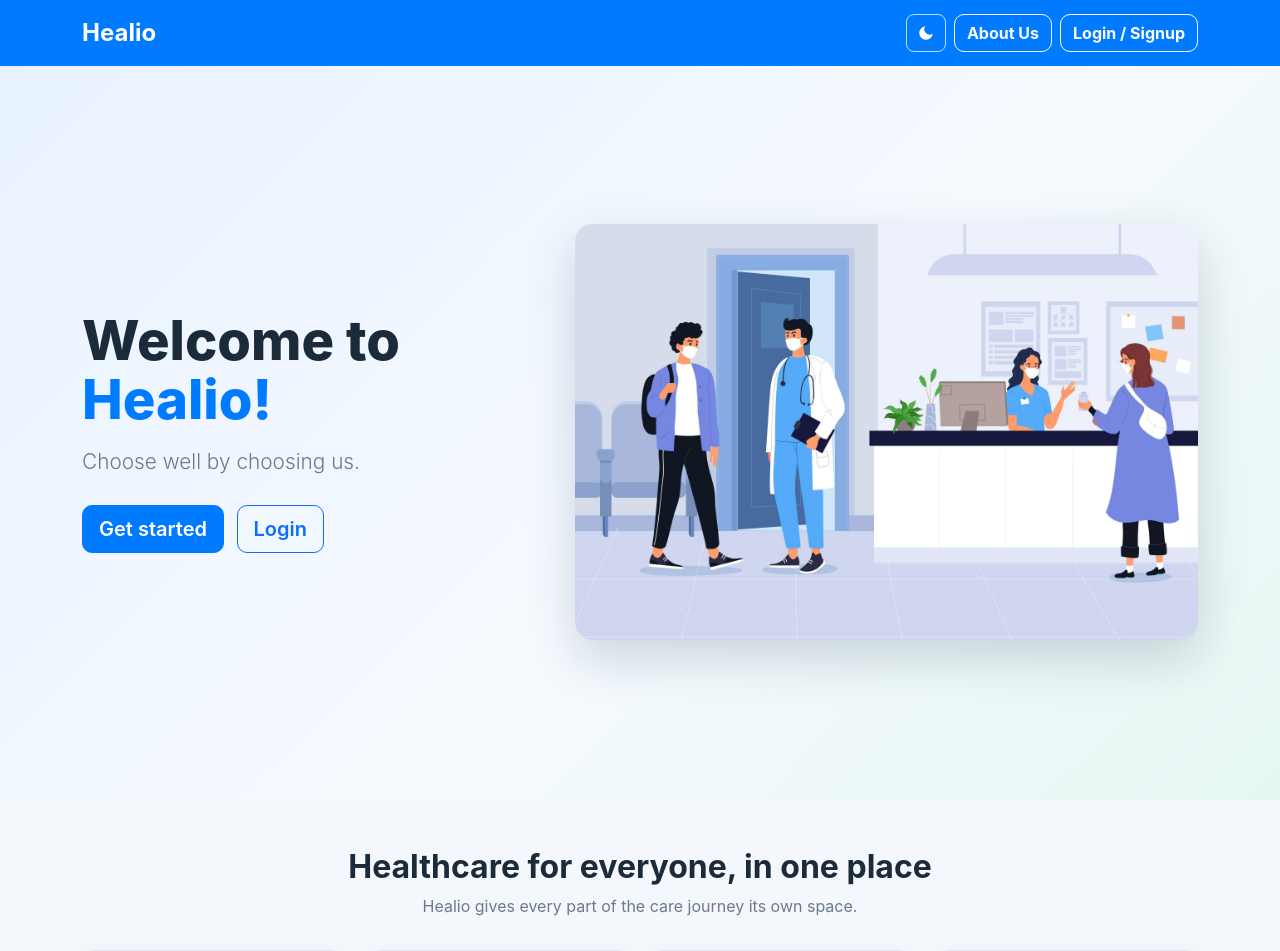
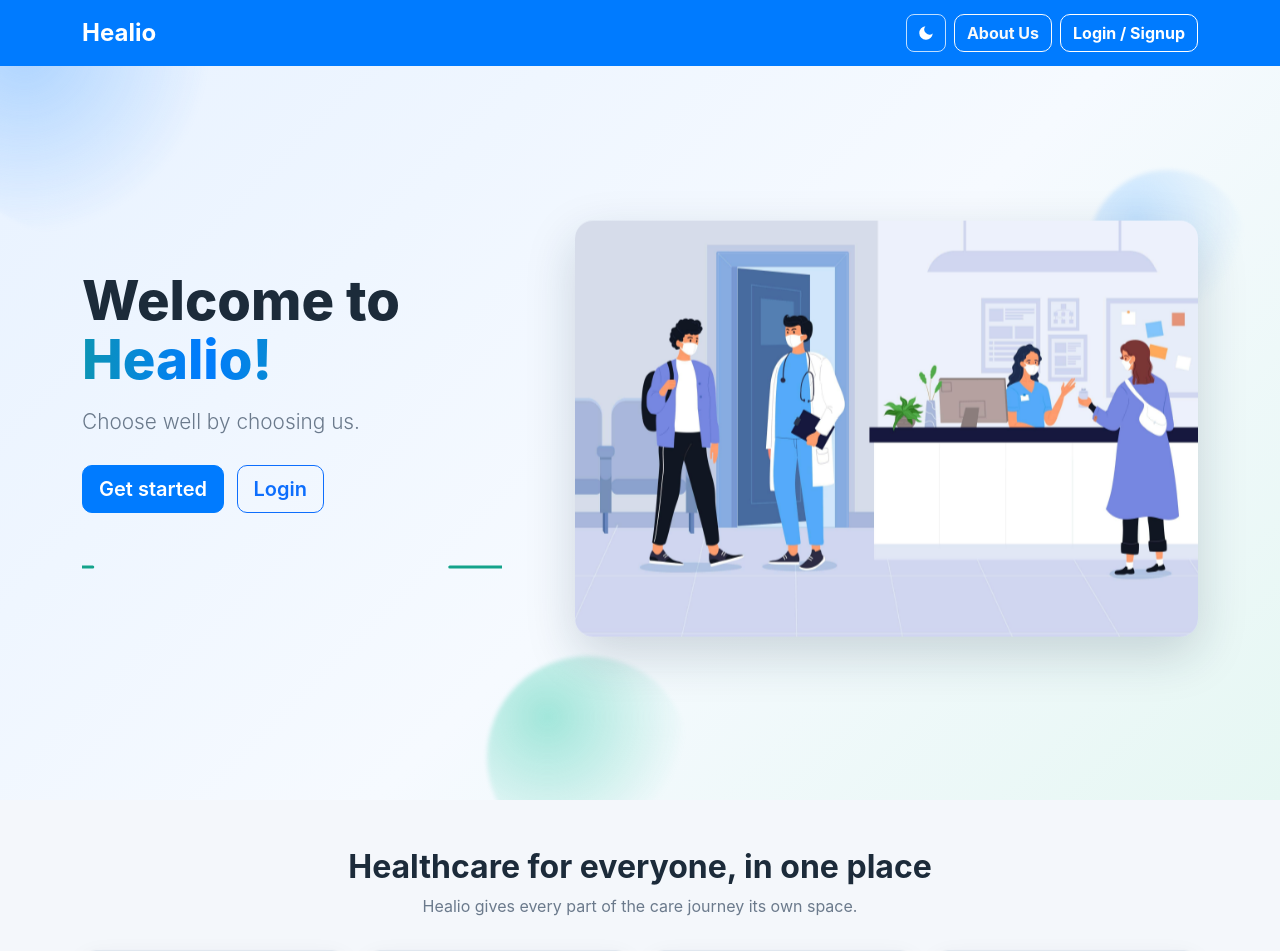
Before and after one commit to sundasfatimanaqvi/CMIS, a Django app: page / in a window 1280 px wide. Shown: the top 951 px of the page. Run offline with Django 3.2, Linux system fonts and the light colour scheme.

Commit message:
Add motion layer: floating hero orbs, heartbeat line, scroll reveals, count-up stats, animated banners and chart
Co-Authored-By: Claude Sonnet 5.5 <noreply@anthropic.com>

```diff
--- /dev/null
+++ b/static/css/motion.css
@@ -0,0 +1,97 @@
+/* Healio motion layer. Everything here is disabled for users who prefer reduced motion. */
+
+/* ---- Hero: floating orbs + heartbeat line ------------------------------------- */
+.hl-hero { position: relative; overflow: hidden; isolation: isolate; }
+.hl-hero .container { position: relative; z-index: 1; }
+.hl-orb {
+    position: absolute; border-radius: 50%; filter: blur(2px); opacity: .55; z-index: 0; pointer-events: none;
+}
+.hl-orb.o1 { width: 260px; height: 260px; top: -80px; left: -60px; background: radial-gradient(circle at 30% 30%, #7dbbff, transparent 70%); animation: hl-float 9s ease-in-out infinite; }
+.hl-orb.o2 { width: 200px; height: 200px; bottom: -60px; left: 38%; background: radial-gradient(circle at 30% 30%, #5ed6bd, transparent 70%); animation: hl-float 11s ease-in-out -3s infinite; }
+.hl-orb.o3 { width: 150px; height: 150px; top: 18%; right: 4%; background: radial-gradient(circle at 30% 30%, #9fd0ff, transparent 70%); animation: hl-float 8s ease-in-out -5s infinite; }
+[data-theme="dark"] .hl-orb { opacity: .28; }
+
+@keyframes hl-float {
+    0%, 100% { transform: translate3d(0, 0, 0) scale(1); }
+    50% { transform: translate3d(14px, -22px, 0) scale(1.06); }
+}
+
+.hl-heartbeat { display: block; width: min(420px, 100%); height: 56px; margin: 1.5rem 0 0; color: var(--hl-accent, #14a38b); }
+.hl-heartbeat path {
+    fill: none; stroke: currentColor; stroke-width: 3; stroke-linecap: round; stroke-linejoin: round;
+    stroke-dasharray: 420; stroke-dashoffset: 420; animation: hl-ecg 3.2s ease-in-out infinite;
+}
+@keyframes hl-ecg {
+    0% { stroke-dashoffset: 420; opacity: 1; }
+    55% { stroke-dashoffset: 0; opacity: 1; }
+    85% { stroke-dashoffset: 0; opacity: 0; }
+    100% { stroke-dashoffset: 420; opacity: 0; }
+}
+
+/* Entrance of hero copy and art */
+.hl-hero .hl-hero-grid > div > * { opacity: 0; animation: hl-rise .7s cubic-bezier(.2, .7, .2, 1) forwards; }
+.hl-hero .hl-hero-grid > div > *:nth-child(1) { animation-delay: .05s; }
+.hl-hero .hl-hero-grid > div > *:nth-child(2) { animation-delay: .18s; }
+.hl-hero .hl-hero-grid > div > *:nth-child(3) { animation-delay: .3s; }
+.hl-hero .hl-hero-grid > div > *:nth-child(4) { animation-delay: .42s; }
+.hl-hero-art { opacity: 0; animation: hl-rise .9s .2s cubic-bezier(.2, .7, .2, 1) forwards, hl-bob 7s 1.2s ease-in-out infinite; }
+@keyframes hl-rise { from { opacity: 0; transform: translateY(22px); } to { opacity: 1; transform: none; } }
+@keyframes hl-bob { 0%, 100% { transform: translateY(0); } 50% { transform: translateY(-8px); } }
+
+/* Headline accent shimmer */
+.hl-hero h1 span {
+    background: linear-gradient(90deg, var(--hl-primary), #14a38b, var(--hl-primary));
+    background-size: 200% 100%; -webkit-background-clip: text; background-clip: text; color: transparent;
+    animation: hl-shimmer 5s linear infinite;
+}
+@keyframes hl-shimmer { to { background-position: -200% 0; } }
+
+/* ---- Scroll reveal ------------------------------------------------------------- */
+.js-motion [data-reveal] { opacity: 0; transform: translateY(26px); transition: opacity .6s ease, transform .6s cubic-bezier(.2, .7, .2, 1); transition-delay: var(--reveal-delay, 0ms); }
+.js-motion [data-reveal].is-visible { opacity: 1; transform: none; }
+
+/* ---- Hover / interaction polish ------------------------------------------------ */
+.hl-step, .hl-feature, .hl-card, .hl-stat { transition: transform .25s ease, box-shadow .25s ease; }
+.hl-step:hover img, .hl-feature:hover img { animation: hl-wiggle .6s ease; }
+.hl-step:hover, .hl-feature:hover { box-shadow: 0 14px 34px rgba(0, 86, 179, .18); }
+.hl-doctor-card:hover, .hl-stat:hover { transform: translateY(-4px); }
+@keyframes hl-wiggle { 0%, 100% { transform: rotate(0) scale(1); } 25% { transform: rotate(-6deg) scale(1.08); } 75% { transform: rotate(6deg) scale(1.08); } }
+
+.btn-primary, .btn-light { position: relative; overflow: hidden; }
+.btn-primary::after, .btn-light::after {
+    content: ""; position: absolute; inset: 0; background: linear-gradient(110deg, transparent 30%, rgba(255, 255, 255, .45) 50%, transparent 70%);
+    transform: translateX(-120%); pointer-events: none;
+}
+.btn-primary:hover::after, .btn-light:hover::after { transform: translateX(120%); transition: transform .7s ease; }
+
+/* ---- Dashboards ---------------------------------------------------------------- */
+.hl-welcome { position: relative; overflow: hidden; background-size: 160% 160%; animation: hl-gradient 12s ease-in-out infinite; }
+.hl-welcome::before, .hl-welcome::after {
+    content: ""; position: absolute; border-radius: 50%; background: rgba(255, 255, 255, .12); pointer-events: none;
+}
+.hl-welcome::before { width: 220px; height: 220px; right: -60px; top: -90px; animation: hl-float 10s ease-in-out infinite; }
+.hl-welcome::after { width: 120px; height: 120px; right: 22%; bottom: -50px; animation: hl-float 8s ease-in-out -2s infinite; }
+.hl-welcome > * { position: relative; z-index: 1; }
+.hl-welcome > img { animation: hl-bob 5s ease-in-out infinite; }
+@keyframes hl-gradient { 0%, 100% { background-position: 0% 50%; } 50% { background-position: 100% 50%; } }
+
+.hl-chart-bar { animation: hl-grow .9s cubic-bezier(.2, .7, .2, 1) forwards; animation-delay: calc(var(--i, 0) * 70ms); }
+@keyframes hl-grow { from { transform: scaleY(0); transform-origin: bottom; } to { transform: scaleY(1); transform-origin: bottom; } }
+
+.hl-timeline li { animation: hl-rise .5s ease both; }
+.hl-timeline li:nth-child(2) { animation-delay: .1s; }
+.hl-timeline li:nth-child(3) { animation-delay: .2s; }
+.hl-timeline li:nth-child(4) { animation-delay: .3s; }
+
+/* Chat launcher pulse (only while closed) */
+.hl-chat-toggle:not(.is-open) { animation: hl-pulse 2.6s ease-out infinite; }
+@keyframes hl-pulse { 0% { box-shadow: 0 0 0 0 rgba(0, 123, 255, .5); } 70%, 100% { box-shadow: 0 0 0 16px rgba(0, 123, 255, 0); } }
+
+@media (prefers-reduced-motion: reduce) {
+    .hl-orb, .hl-heartbeat path, .hl-hero-art, .hl-hero h1 span, .hl-welcome, .hl-welcome::before, .hl-welcome::after,
+    .hl-welcome > img, .hl-timeline li, .hl-chat-toggle, .hl-step:hover img, .hl-feature:hover img { animation: none !important; }
+    .hl-hero .hl-hero-grid > div > *, .hl-hero-art { opacity: 1 !important; }
+    .hl-heartbeat path { stroke-dashoffset: 0; }
+    .hl-chart-bar { animation: none; }
+    .js-motion [data-reveal] { opacity: 1; transform: none; transition: none; }
+}
--- a/templates/accounts/base.html
+++ b/templates/accounts/base.html
@@ -18,6 +18,7 @@
     </script>
     <link href="https://cdn.jsdelivr.net/npm/bootstrap@5.3.0/dist/css/bootstrap.min.css" rel="stylesheet">
     <link href="{% static 'css/healio.css' %}?v={{ ASSET_VERSION }}" rel="stylesheet">
+    <link href="{% static 'css/motion.css' %}?v={{ ASSET_VERSION }}" rel="stylesheet">
     {% block extra_head %}{% endblock %}
 </head>
 <body class="hl-body">
@@ -40,6 +41,7 @@
 
     <script src="https://cdn.jsdelivr.net/npm/bootstrap@5.3.0/dist/js/bootstrap.bundle.min.js"></script>
     <script src="{% static 'js/healio.js' %}?v={{ ASSET_VERSION }}"></script>
+    <script src="{% static 'js/motion.js' %}?v={{ ASSET_VERSION }}"></script>
     {% if user.is_authenticated and user.patient %}{% include "accounts/partials/chatbot.html" %}{% endif %}
     {% block scripts %}{% endblock %}
 </body>
--- a/templates/accounts/doctor_dashboard.html
+++ b/templates/accounts/doctor_dashboard.html
@@ -47,7 +47,7 @@
                         {% for d in week %}
                         <div class="hl-chart-col{% if d.is_today %} is-today{% endif %}">
                             <span class="hl-chart-value">{{ d.count }}</span>
-                            <div class="hl-chart-track"><div class="hl-chart-bar" style="height: {{ d.pct }}%;"></div></div>
+                            <div class="hl-chart-track"><div class="hl-chart-bar" style="height: {{ d.pct }}%; --i: {{ forloop.counter0 }};"></div></div>
                             <span class="hl-chart-label">{{ d.label }}<small>{{ d.day }}</small></span>
                         </div>
                         {% endfor %}
--- a/templates/accounts/home.html
+++ b/templates/accounts/home.html
@@ -4,6 +4,9 @@
 
 {% block fullwidth %}
 <section class="hl-hero">
+    <span class="hl-orb o1" aria-hidden="true"></span>
+    <span class="hl-orb o2" aria-hidden="true"></span>
+    <span class="hl-orb o3" aria-hidden="true"></span>
     <div class="container">
         <div class="hl-hero-grid">
             <div>
@@ -15,6 +18,9 @@
                     <a class="btn btn-primary btn-lg me-2" href="{% url 'register' %}">Get started</a>
                     <a class="btn btn-outline-primary btn-lg" href="{% url 'login' %}">Login</a>
                 {% endif %}
+                <svg class="hl-heartbeat" viewBox="0 0 420 56" preserveAspectRatio="none" aria-hidden="true">
+                    <path d="M0 30 H110 L130 30 L145 8 L165 50 L182 18 L192 30 H420"/>
+                </svg>
             </div>
             <figure class="hl-hero-art">
                 <img src="{% static 'accounts/back.jpg' %}" alt="Patients, a doctor and a receptionist in a hospital lobby">
```
Also changed, not shown: static/js/motion.js (added, +62 -0 lines).
